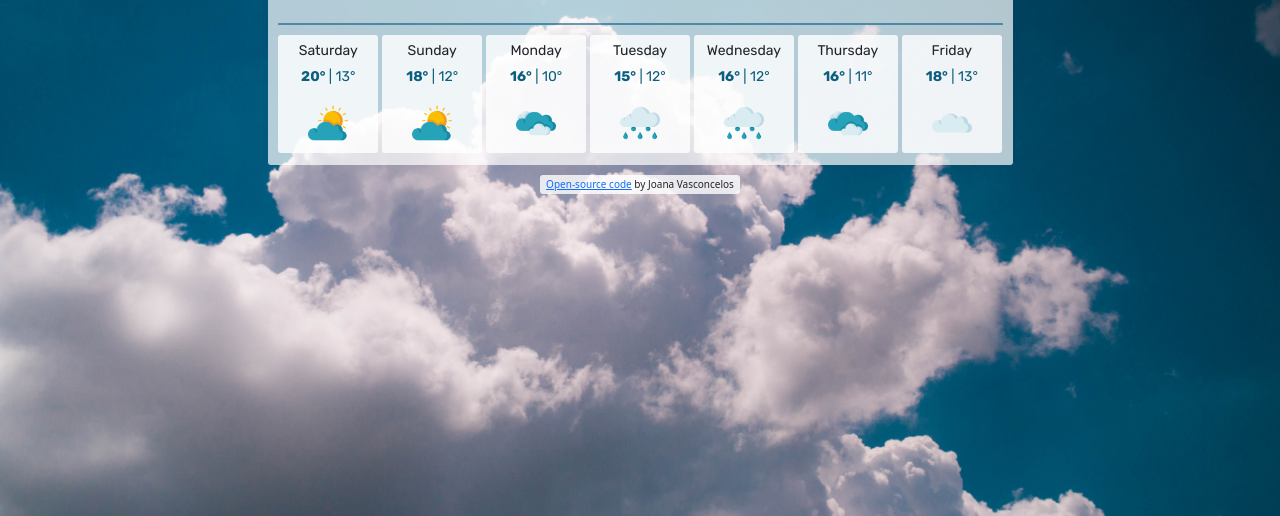
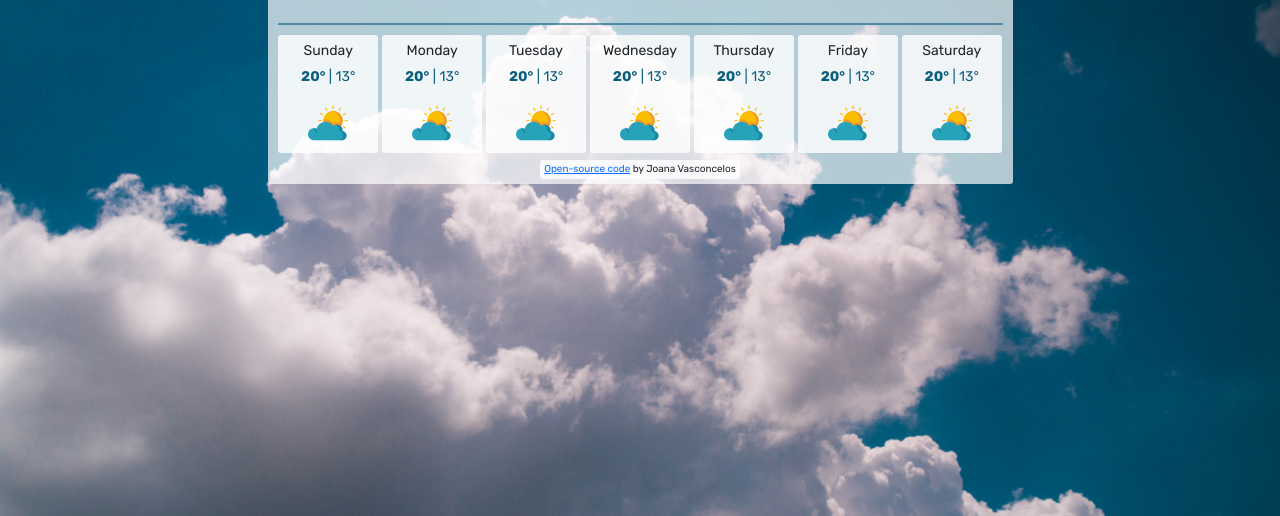
Before and after one commit to joana-vasconcelos/vanilla-weather-app, a plain HTML site: page index.html in a window 1280 px wide. Shown: the part 284-800 px from the top of the page. Drawn offline with nearby package versions, Linux system fonts and the light colour scheme; no server answers.

Commit message:
inserted weekly forecast string html into js (recursive function/loop)

```diff
--- a/index.html
+++ b/index.html
@@ -81,49 +81,8 @@
 
         <hr class="line" />
 
-        <div class="week-forecast">
-          <div class="day-forecast">
-            <p class="day-temp">Saturday</p>
-            <p class="temperature"><strong> 20°</strong> | 13°</p>
-            <img src="images/02d.png" alt="" class="weather-img" />
-          </div>
+        <div class="week-forecast" id="week-forecast">
 
-          <div class="day-forecast">
-            <p class="day-temp">Sunday</p>
-            <p class="temperature"><strong> 18°</strong> | 12°</p>
-            <img src="images/02d.png" alt="" class="weather-img" />
-          </div>
-
-          <div class="day-forecast">
-            <p class="day-temp">Monday</p>
-            <p class="temperature"><strong> 16°</strong> | 10°</p>
-            <img src="images/04d.png" alt="" class="weather-img" />
-          </div>
-
-          <div class="day-forecast">
-            <p class="day-temp">Tuesday</p>
-            <p class="temperature"><strong> 15°</strong> | 12°</p>
-            <img src="images/10d.png" alt="" class="weather-img" />
-          </div>
-
-          <div class="day-forecast">
-            <p class="day-temp">Wednesday</p>
-            <p class="temperature"><strong> 16°</strong> | 12°</p>
-            <img src="images/10d.png" alt="" class="weather-img" />
-          </div>
-
-          <div class="day-forecast">
-            <p class="day-temp">Thursday</p>
-            <p class="temperature"><strong> 16°</strong> | 11°</p>
-            <img src="images/04d.png" alt="" class="weather-img" />
-          </div>
-
-          <div class="day-forecast">
-            <p class="day-temp">Friday</p>
-            <p class="temperature"><strong> 18°</strong> | 13°</p>
-            <img src="images/03d.png" alt="" class="weather-img" />
-          </div>
-        </div>
       </div>
       <div class="footer">
        <a href="https://github.com/joanavjc/vanilla-weather-app" target="
--- a/src/index.js
+++ b/src/index.js
@@ -61,7 +61,35 @@ function changeToCurrentLocation(event) {
   navigator.geolocation.getCurrentPosition(showPosition);
 }
 
+function displayForecast() {
+  let forecastElement = document.querySelector("#week-forecast");
+
+  let days = [
+    "Sunday",
+    "Monday",
+    "Tuesday",
+    "Wednesday",
+    "Thursday",
+    "Friday",
+    "Saturday",
+  ];
+  let forecastHTML = "";
+
+  days.forEach(function (day) {
+    forecastHTML =
+      forecastHTML +
+      ` <div class="day-forecast">
+            <p class="day-temp">${day}</p>
+            <p class="temperature"><strong> 20°</strong> | 13°</p>
+            <img src="images/02d.png" alt="" class="weather-img" />
+          </div> `;
+  });
+
+  forecastElement.innerHTML = forecastHTML;
+}
+
 searchCity("Lisbon");
+displayForecast();
 
 let searchForm = document.querySelector("#search-city-form");
 searchForm.addEventListener("submit", submitCity);
```
